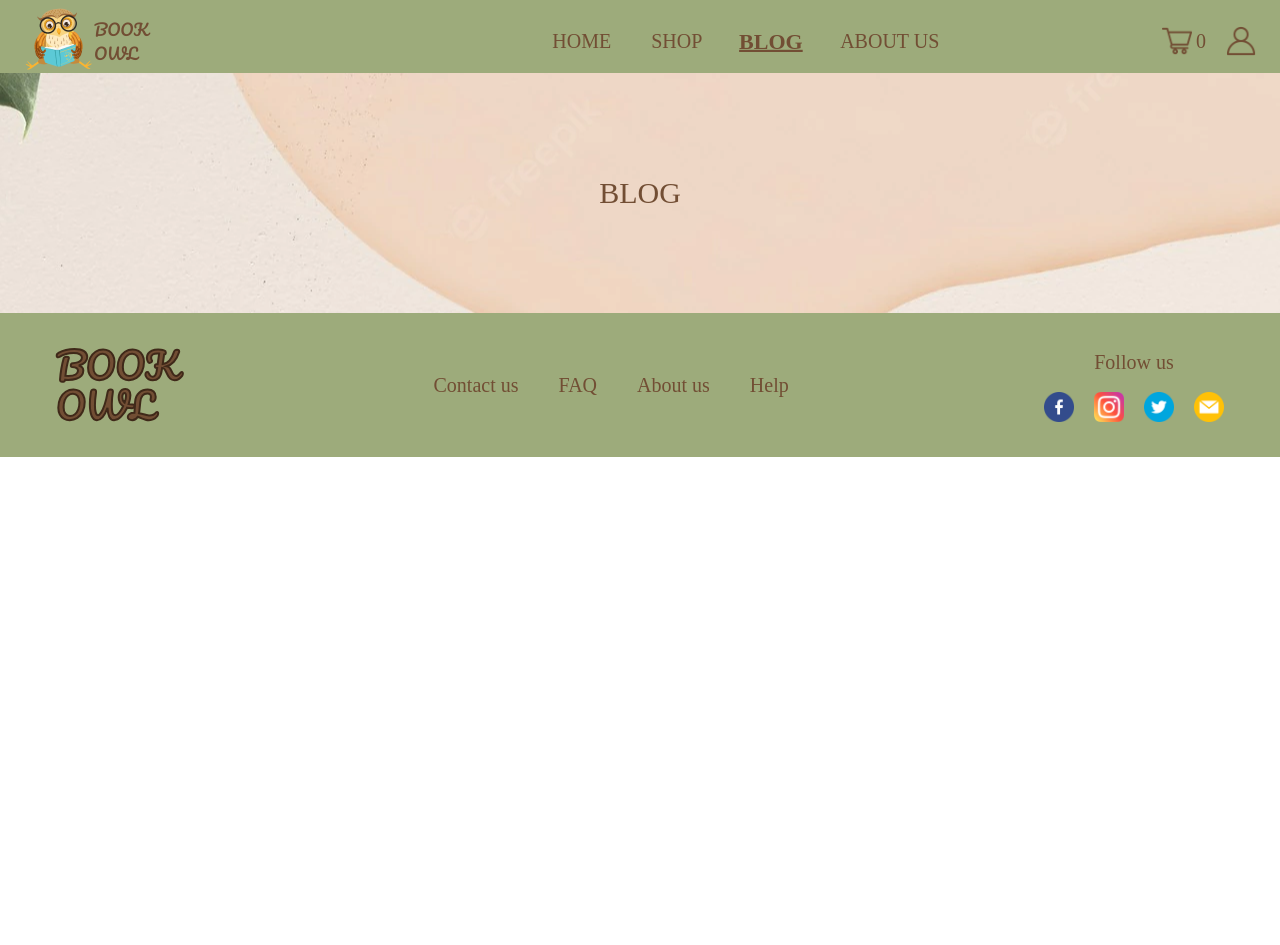
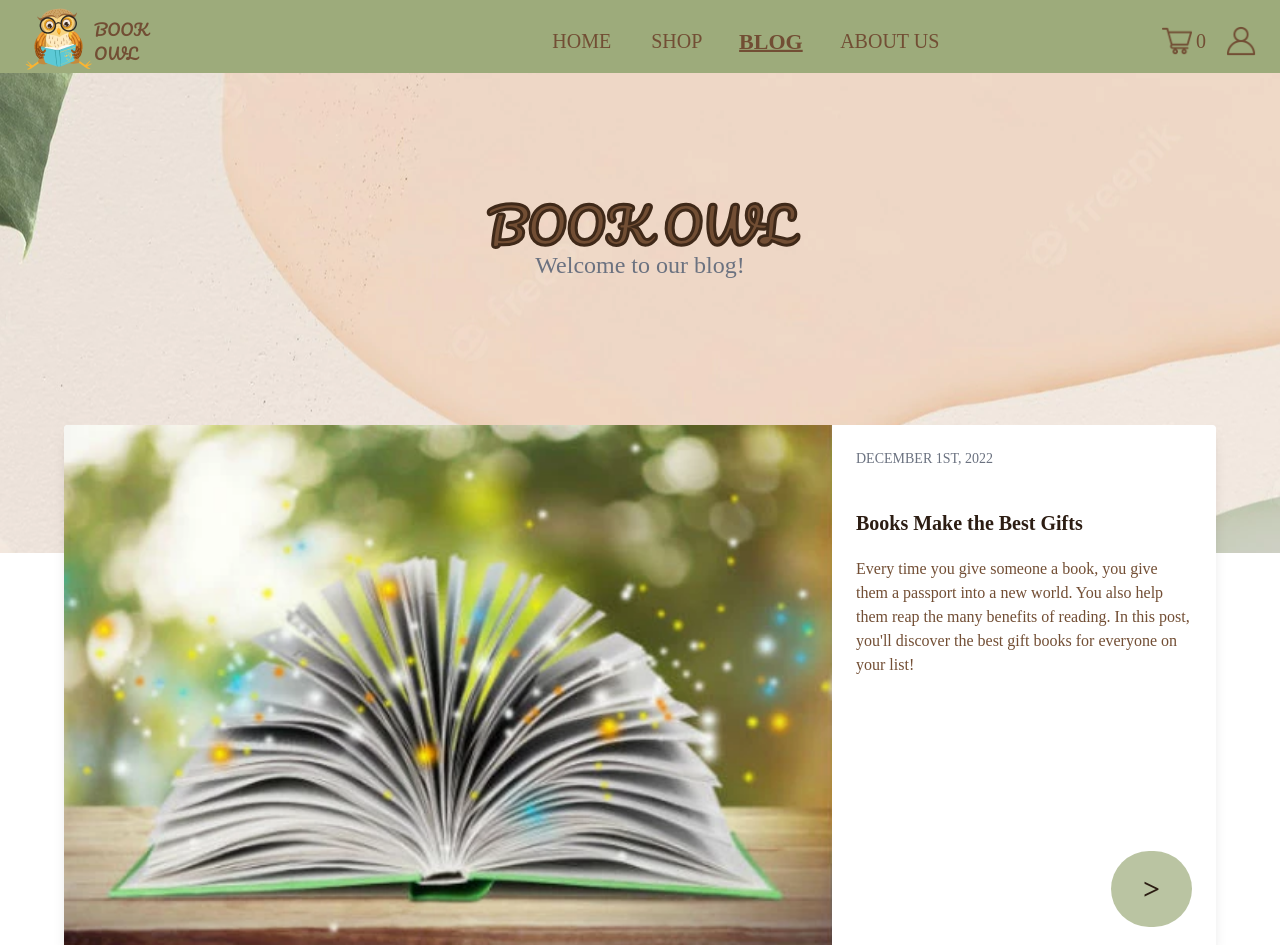
Before and after one commit to marijajukicc/HCI-projekt, a Next.js app in the folder book-owl/: page /blog in a window 1280 px wide. Shown: the top 945 px of the page. Before the commit the page ends 800 px from the top, so only its background shows below. Built offline with nearby package versions, Linux system fonts and the light colour scheme; a web font is replaced by a local one.

Commit message:
Blog page with lead card

```diff
--- /dev/null
+++ b/book-owl/components/blog/leadCard.js
@@ -0,0 +1,39 @@
+import Image from "next/image";
+
+import bg from '../../public/photo.webp';
+
+const LeadCard = () => {
+    return (
+        <div className="flex h-full bg-white rounded overflow-hidden shadow-lg">
+            <div className="flex flex-wrap no-underline hover:no-underline">
+                <div className="w-full md:w-2/3 rounded-t">
+                    <Image
+                        src={bg}
+                        style={{ width: "100%", height: "100%" }}
+                        alt="Blog img"
+                        className="shadow"
+                    />
+                </div>
+
+				<div className="w-full md:w-1/3 flex flex-col flex-grow flex-shrink">
+                    <div className="flex-1 bg-white rounded-t rounded-b-none overflow-hidden shadow-lg">
+                        <p className="w-full uppercase text-gray-500 text-xs md:text-sm pt-6 pb-10 px-6">December 1st, 2022</p>
+                        <div className="w-full font-bold text-xl text-shingle-fawn-dark pb-5 px-6">Books Make the Best Gifts</div>
+                        <p className="text-shingle-fawn text-base px-6 mb-5">
+                            Every time you give someone a book, you give them a passport into a new world. You also help them reap the many benefits of reading. In this post, you&#39;ll discover the best gift books for everyone on your list!
+                        </p>
+                    </div>
+
+                    <div className="flex justify-end mt-auto bg-white rounded-b rounded-t-none overflow-hidden shadow-lg p-6">
+                        <button className="font-extrabold text-3xl bg-swamp-green/[.7] rounded-full px-8 py-5 hover:bg-swamp-green hover:shadow-md hover:shadow-shingle-fawn-dark text-shingle-fawn-dark">
+                            &gt;
+                        </button>
+                    </div>
+				</div>
+
+            </div>
+        </div>
+    );
+};
+
+export default LeadCard;
--- a/book-owl/pages/blog.js
+++ /dev/null
@@ -1,14 +0,0 @@
-import HeaderFooterLayout from "../layouts/HeaderFooterLayout";
-import Background from "../layouts/background";
-
-const Blog = () => {
-    return (
-        <HeaderFooterLayout>
-            <Background>
-                <p className="uppercase text-3xl text-shingle-fawn">Blog</p>
-            </Background>
-        </HeaderFooterLayout>
-    );
-};
-
-export default Blog;
--- /dev/null
+++ b/book-owl/pages/blog/index.js
@@ -0,0 +1,33 @@
+import HeaderFooterLayout from "../../layouts/HeaderFooterLayout";
+import LeadCard from "../../components/blog/leadCard";
+
+import bg from '../../public/background.webp';
+
+const Blog = () => {
+    return (
+        <HeaderFooterLayout>
+            <div
+                style={{
+                    background: `url(${bg.src})`,
+                    backgroundPosition: "center",
+                    height: "60vh",
+                }}
+                className="w-full m-0 p-0 bg-cover bg-bottom"
+            >
+                <div className="container max-w-4xl mx-auto pt-16 md:pt-32 text-center break-normal">
+                    <p id="blog" className="font-pacifico uppercase text-shingle-fawn text-3xl md:text-5xl">
+                            Book owl
+                    </p>
+                    <p className="text-xl md:text-2xl text-gray-500">Welcome to our blog!</p>
+                </div>
+		    </div>
+
+            <div className="container px-4 md:px-0 max-w-6xl mx-auto -mt-32">
+                <LeadCard />
+            </div>
+
+        </HeaderFooterLayout>
+    );
+};
+
+export default Blog;
--- a/book-owl/styles/globals.css
+++ b/book-owl/styles/globals.css
@@ -25,3 +25,7 @@ a {
 #footer {
     -webkit-text-stroke: 2px #3F2919;
 }
+
+#blog {
+    -webkit-text-stroke: 3px #3F2919;
+}
```
Also changed, not shown: book-owl/public/photo.jpg (added), book-owl/public/photo.webp (added).
